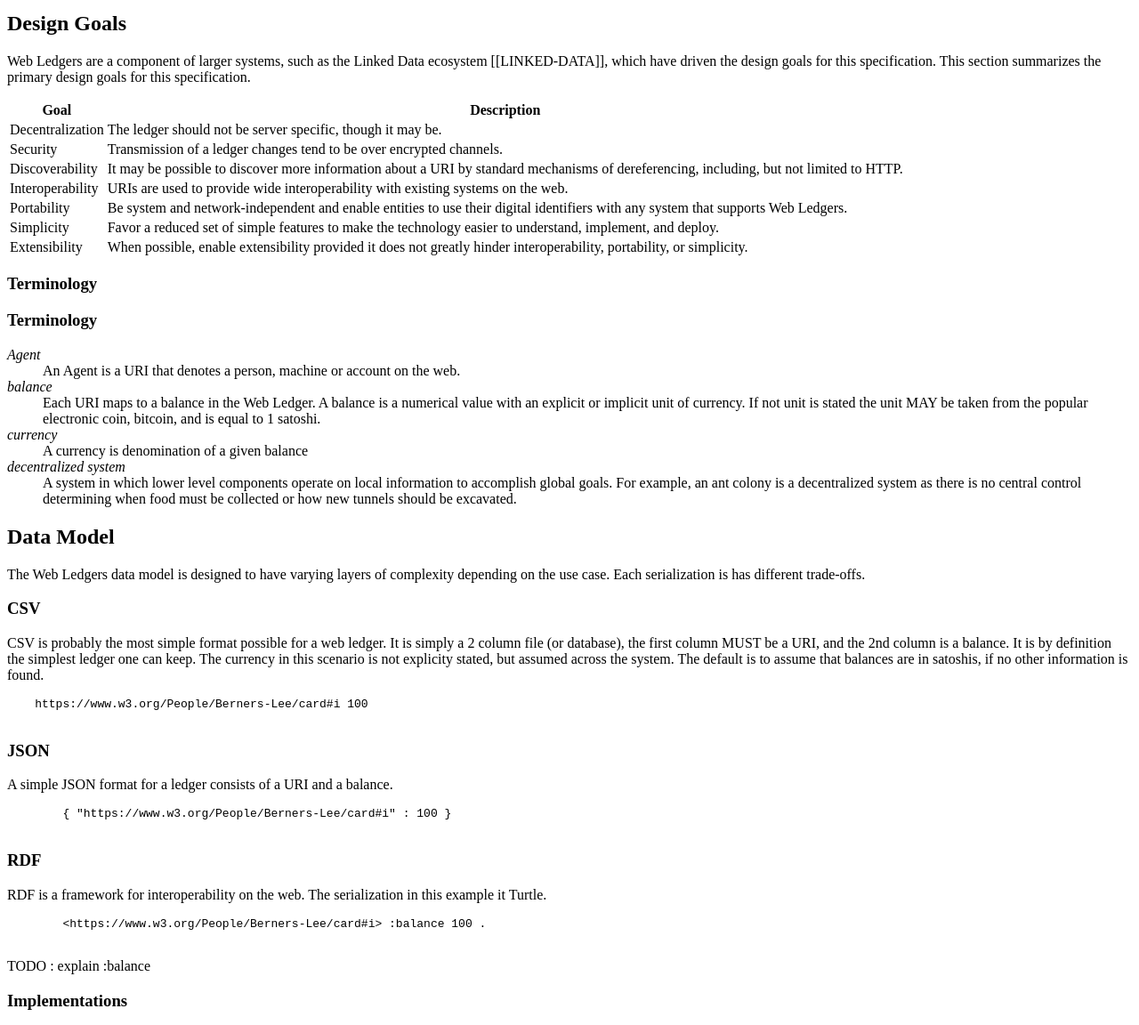
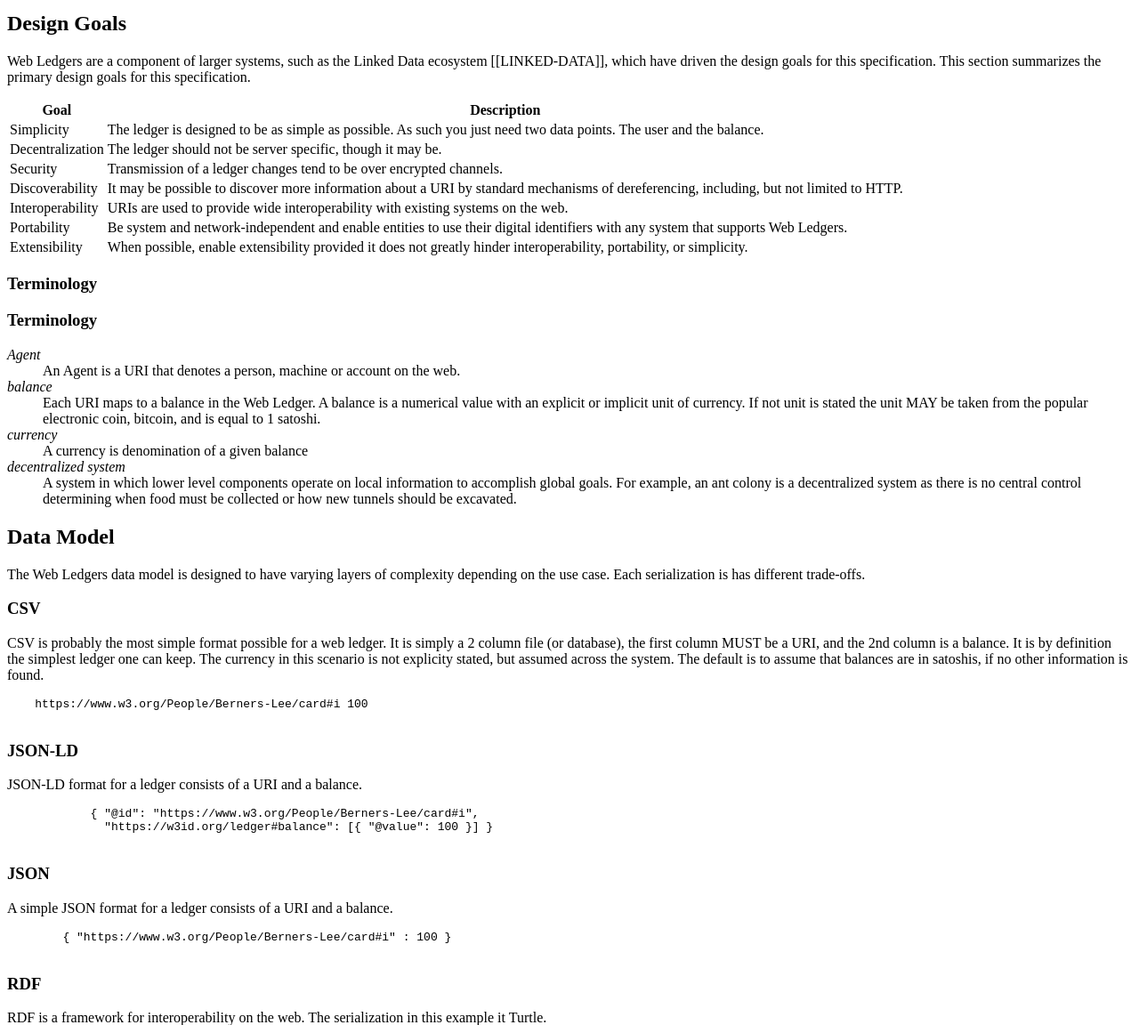
Before and after one commit to solidpayorg/webledgers, a website: page index.html in a window 1280 px wide. Shown: the part 720-1872 px from the top of the page at 89% size. Drawn offline with Linux system fonts and the light colour scheme.

Commit message:
add JSON-LD and improve simplicity text

```diff
--- a/index.html
+++ b/index.html
@@ -134,6 +134,16 @@
         <tbody>
           <tr>
             <td>
+              Simplicity
+            </td>
+            <td>
+              The ledger is designed to be as simple as possible.  As such you just need two data points.  The user and the balance.
+            </td>
+          </tr>
+
+
+          <tr>
+            <td>
               Decentralization
             </td>
             <td>
@@ -177,16 +187,6 @@
               Be system and network-independent and
               enable entities to use their digital identifiers with any
               system that supports Web Ledgers.
-            </td>
-          </tr>
-
-          <tr>
-            <td>
-              Simplicity
-            </td>
-            <td>
-              Favor a reduced set of simple features to make the technology
-              easier to understand, implement, and deploy.
             </td>
           </tr>
 
@@ -261,6 +261,17 @@
     <pre <pre class="example highlight" title="Example of CSV based web ledger">
     https://www.w3.org/People/Berners-Lee/card#i 100
     </pre>
+
+    <h3>JSON-LD</h3>
+
+    <p>
+      JSON-LD format for a ledger consists of a URI and a balance.
+    </p>
+    <pre class="example highlight" title="Exammple of JSON based web ledger">
+            { "@id": "https://www.w3.org/People/Berners-Lee/card#i",
+              "https://w3id.org/ledger#balance": [{ "@value": 100 }] }
+        </pre>
+
 
     <h3>JSON</h3>
 
```
